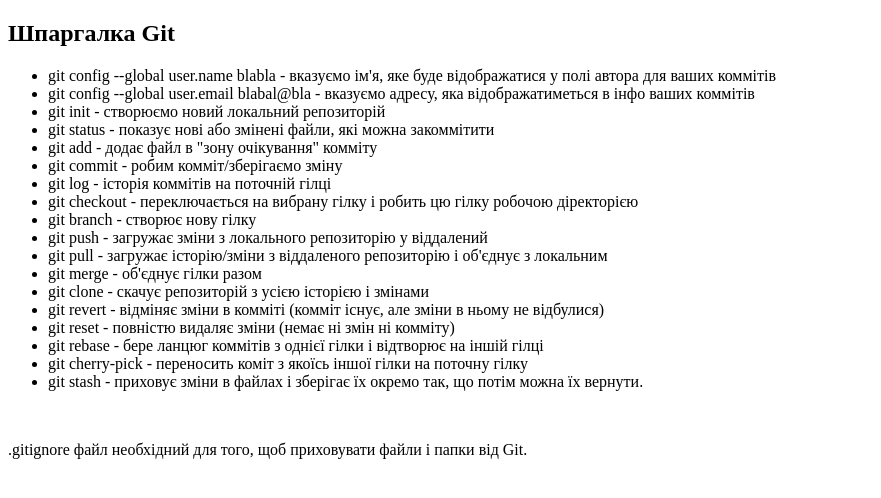
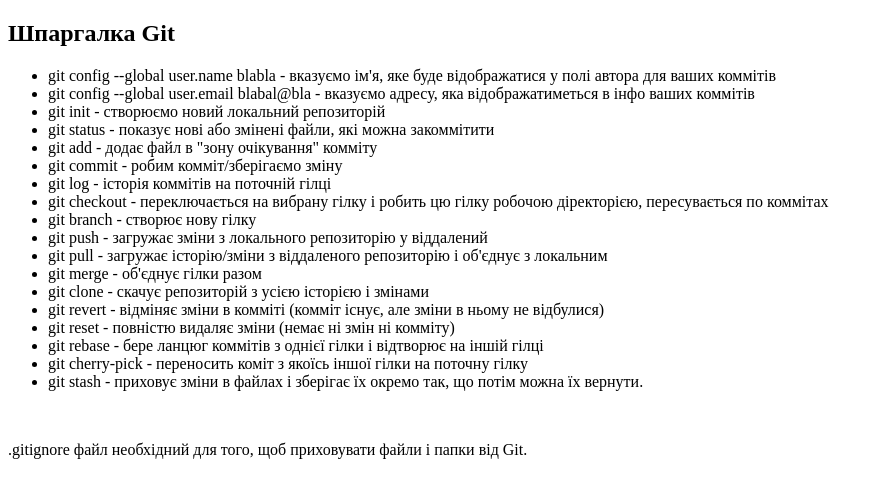
Before and after one commit to katya-oc/cursor-homework, a plain HTML site: page HW1 "VCS"/index.html in a window 1280 px wide. Shown: the whole page, without its empty margins (0-881 px from the left). Drawn offline with Linux system fonts and the light colour scheme.

Commit message:
added description in index

```diff
--- a/HW1 "VCS"/index.html
+++ b/HW1 "VCS"/index.html
@@ -11,7 +11,7 @@
   <li>git add - додає файл в "зону очікування" комміту</li>
   <li>git commit - робим комміт/зберігаємо зміну</li>
   <li>git log - історія коммітів на поточній гілці</li>
-  <li>git checkout - переключається на вибрану гілку і робить цю гілку робочою діректорією</li>
+  <li>git checkout - переключається на вибрану гілку і робить цю гілку робочою діректорією, пересувається по коммітах</li>
   <li>git branch - створює нову гілку</li>
   <li>git push - загружає зміни з локального репозиторію у віддалений</li>
   <li>git pull - загружає історію/зміни з віддаленого репозиторію і об'єднує з локальним</li>
```
